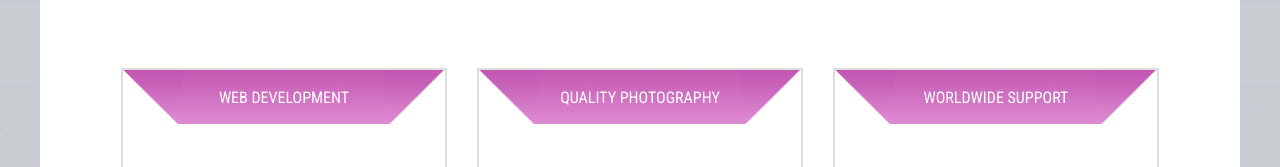
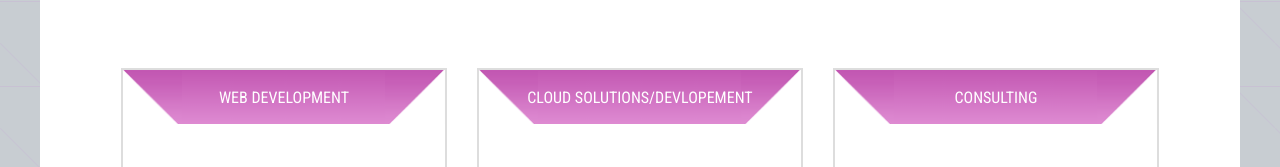
Before and after one commit to dddevlabs/dddevlabs.github.io, a plain HTML site: page index.html in a window 1280 px wide. Shown: the part 552-719 px from the top of the page. Drawn offline with Linux system fonts and the light colour scheme; some packages are replaced by stand-ins of ours.

Commit message:
Update index.html

```diff
--- a/index.html
+++ b/index.html
@@ -90,7 +90,7 @@
 						<div class="service-header">
 							<span class="s-left"></span>
 							<span class="s-right"></span>
-							<h4>Quality Photography</h4>
+							<h4>Cloud Solutions/Devlopement</h4>
 						</div>
 						<div class="service-icon">
 							<i class="fa fa-camera-retro"></i>
@@ -105,7 +105,7 @@
 						<div class="service-header">
 							<span class="s-left"></span>
 							<span class="s-right"></span>
-							<h4>Worldwide Support</h4>
+							<h4>Consulting</h4>
 						</div>
 						<div class="service-icon">
 							<i class="fa fa-globe"></i>
```
